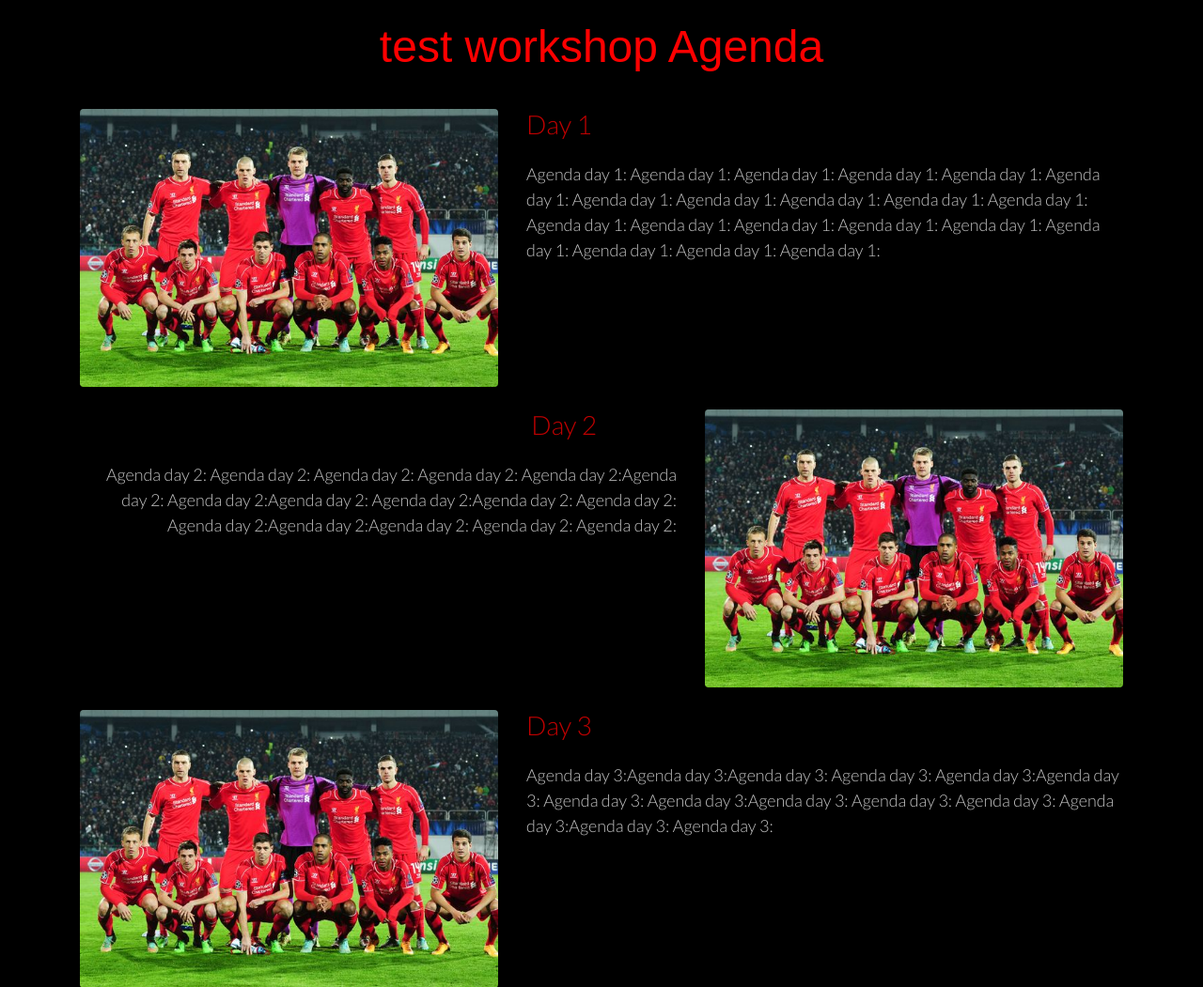
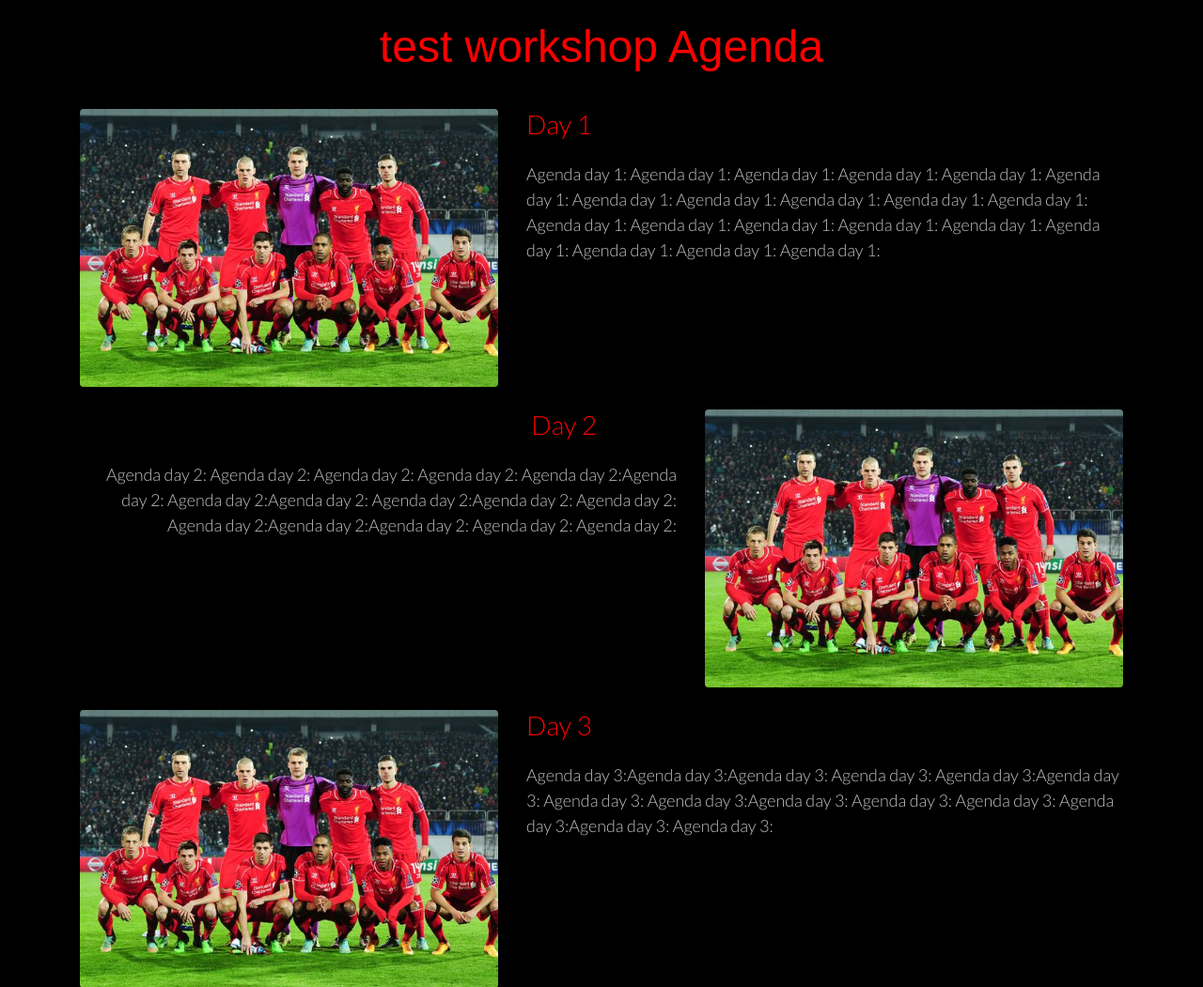
Before and after one commit to mmhashim139/cuisinier-academy, a Django app: page /workshops/2 in a window 1280 px wide. Shown: the part 1593-2644 px from the top of the page at 94% size. Run offline with Django 3.2, Linux system fonts and the light colour scheme; data comes from the database, SQL or seed files in the repository; some libraries are stand-ins or nearby versions; some web fonts are replaced.

Commit message:
change color of days header in the workshop

```diff
--- a/workshops/static/workshops/css/workshops.css
+++ b/workshops/static/workshops/css/workshops.css
@@ -130,7 +130,7 @@
     font-family: 'flamenco', sans-serif;
 }
 .work-shop-days {
-    color: rgba(255, 0, 0, 0.75);
+    color: rgba(255, 0, 0);
     font-size: 28px;
     font-family: 'Lato', sans-serif;
 }
```
Also changed, not shown: README.md, 1 other file.
